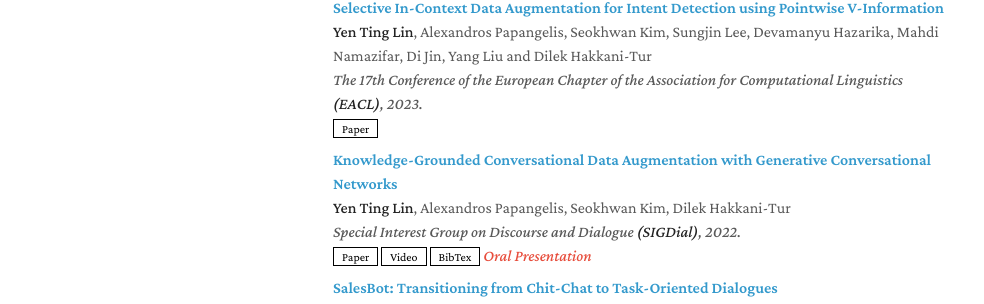
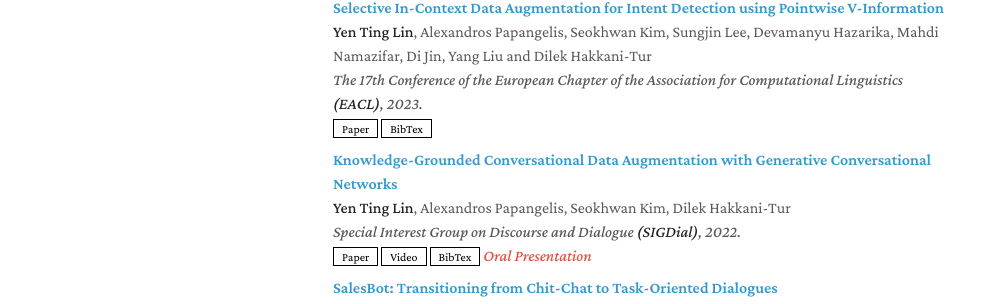
Before and after one commit to adamlin120/adamlin120.github.io, a Jekyll site: the page built from index.md, in a window 1280 px wide and 1200 px high. Shown: the part 524-828 px from the top of the window, without its empty margins (157-1141 px from the left). Built offline with Jekyll 4.4.1, drawn with Linux system fonts in a browser that asks for light colours; nearby versions of some CDN libraries; a style sheet for code colours, icons or effects is not loaded; our own code applies the rules of GitHub Pages for plain Markdown files.

Commit message:
Add paper - EACL 2023

```diff
--- a/_includes/publications.md
+++ b/_includes/publications.md
@@ -10,7 +10,8 @@
     <div class="author"><strong>Yen Ting Lin</strong>, Alexandros Papangelis, Seokhwan Kim, Sungjin Lee, Devamanyu Hazarika, Mahdi Namazifar, Di Jin, Yang Liu and Dilek Hakkani-Tur</div>
     <div class="periodical"><em>The 17th Conference of the European Chapter of the Association for Computational Linguistics <strong>(EACL)</strong>, 2023.</em></div>
     <div class="links">
-      <a href="https://drive.google.com/file/d/1O2tRRzYd8hwAT9H04TXInmRuOK5kbA9h/view?usp=share_link" class="btn btn-sm z-depth-0" role="button" target="_blank" style="font-size:12px;">Paper</a>
+      <a href="https://arxiv.org/abs/2302.05096" class="btn btn-sm z-depth-0" role="button" target="_blank" style="font-size:12px;">Paper</a>
+      <a href="https://www.semanticscholar.org/paper/Selective-In-Context-Data-Augmentation-for-Intent-Lin-Papangelis/027ec9a2aaa81b01d190e8607b2250779e5834dd" class="btn btn-sm z-depth-0" role="button" target="_blank" style="font-size:12px;">BibTex</a>
     </div>
   </div>
 </div>
```
